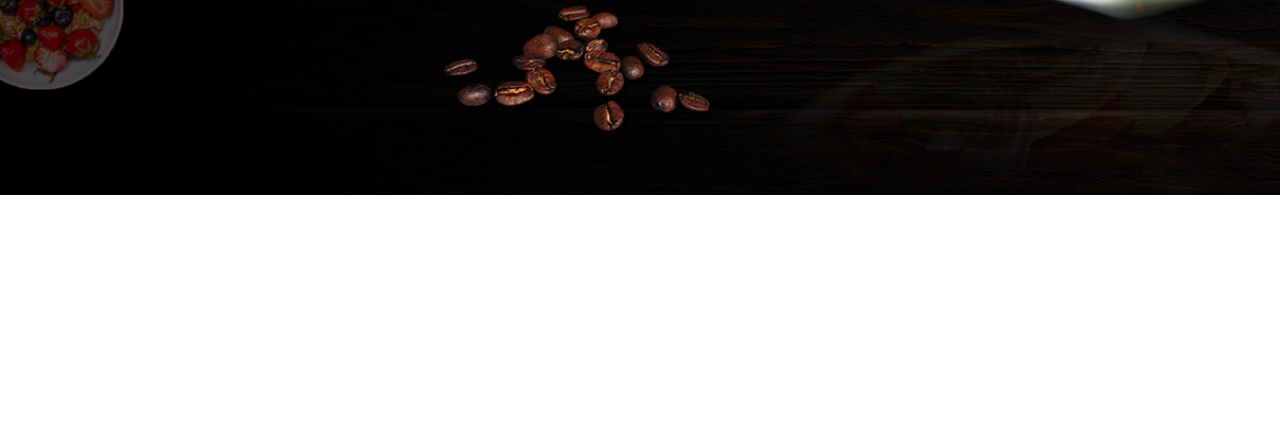
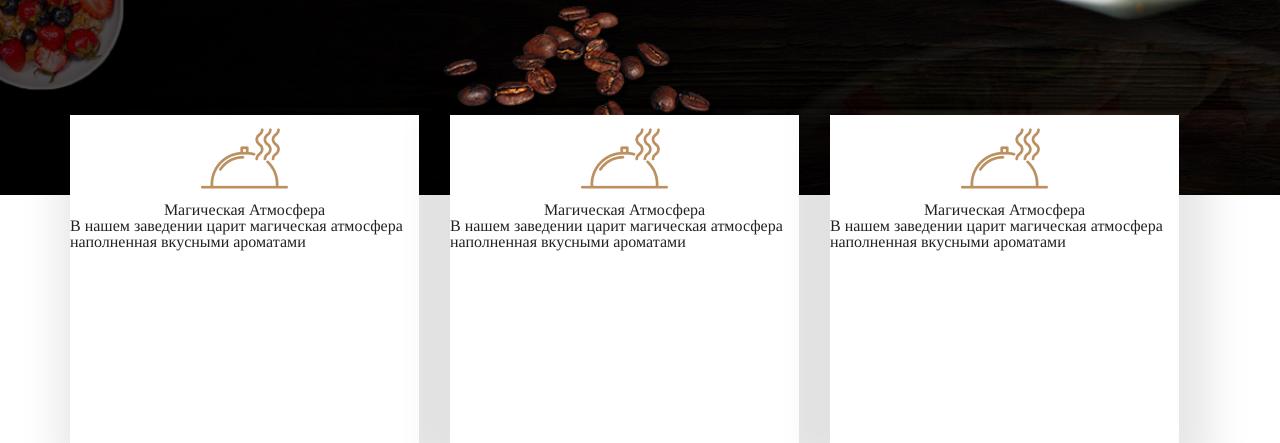
Before and after one commit to Scorpion96522/Restaurant, a plain HTML site: page index.html in a window 1280 px wide. Shown: the part 605-1048 px from the top of the page. Before the commit the page ends 800 px from the top, so only its background shows below. Drawn offline with Linux system fonts and the light colour scheme.

Commit message:
free cards

```diff
--- a/css/style.css
+++ b/css/style.css
@@ -577,3 +577,39 @@ body {
 }
 
 /* end header down styles  */
+
+/* Start intro style  */
+
+.intro__wrapper {
+    display: flex;
+    justify-content: center;
+}
+
+.card {
+    width: 349px;
+    height: 328px;
+    box-shadow: 10px 10px 40px 20px rgba(0, 0, 0, 0.1);
+    margin-right: 31px;
+    background-color: #fff;
+    margin-top: -80px;
+
+}
+
+.card__pic {
+    display: flex;
+    justify-content: center;
+}
+
+.card__title {
+    display: flex;
+    justify-content: center;
+}
+
+.card__desc {
+    display: flex;
+    justify-content: center;
+}
+
+
+
+/* End intro style  */
--- a/index.html
+++ b/index.html
@@ -75,8 +75,46 @@
                 <!-- End title  -->
             </div>
         </div>
-
     </header>
     <!-- Header end  -->
+    <main>
+         <!-- Start intro -->
+        <div class="intro">
+            <div class="intro__wrapper">
+                <div class="card">
+                    <div class="card__pic">
+                        <img src="./img/intro-pic.png" alt="" class="img__card">
+                    </div>
+                    <h2 class="card__title">
+                        Магическая Атмосфера</h2>
+                    <p class="card__desc">В нашем заведении царит магическая атмосфера
+                        наполненная вкусными ароматами</p>
+                </div>
+                <div class="card">
+                    <div class="card__pic">
+                        <img src="./img/intro-pic.png" alt="" class="img__card">
+                    </div>
+                    <h2 class="card__title">
+                        Магическая Атмосфера</h2>
+                    <p class="card__desc">В нашем заведении царит магическая атмосфера
+                        наполненная вкусными ароматами</p>
+                </div>
+                <div class="card">
+                    <div class="card__pic">
+                        <img src="./img/intro-pic.png" alt="" class="img__card">
+                    </div>
+                    <h2 class="card__title">
+                        Магическая Атмосфера</h2>
+                    <p class="card__desc">В нашем заведении царит магическая атмосфера
+                        наполненная вкусными ароматами</p>
+                </div>
+            </div>
+        </div>
+
+
+
+         <!-- End intro   -->
+    </main>
+
 </body>
 </html>
```
Also changed, not shown: img/intro-pic.png (added).
